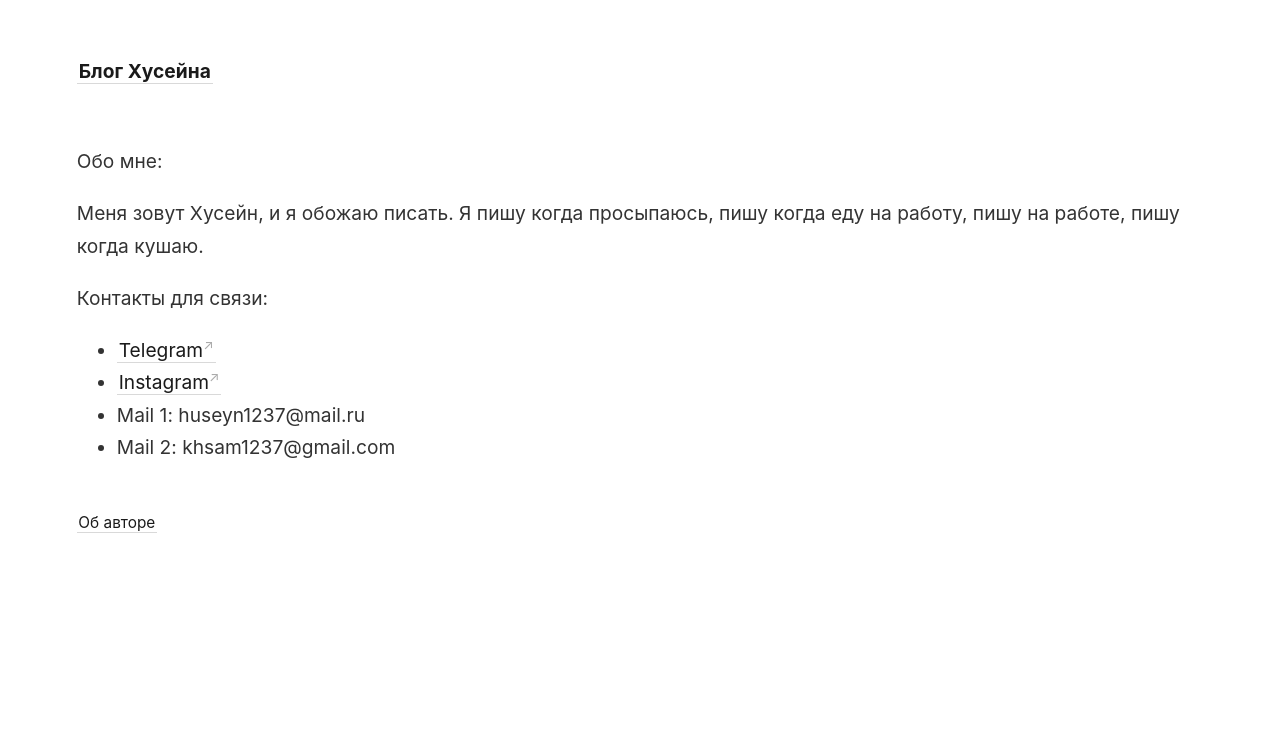
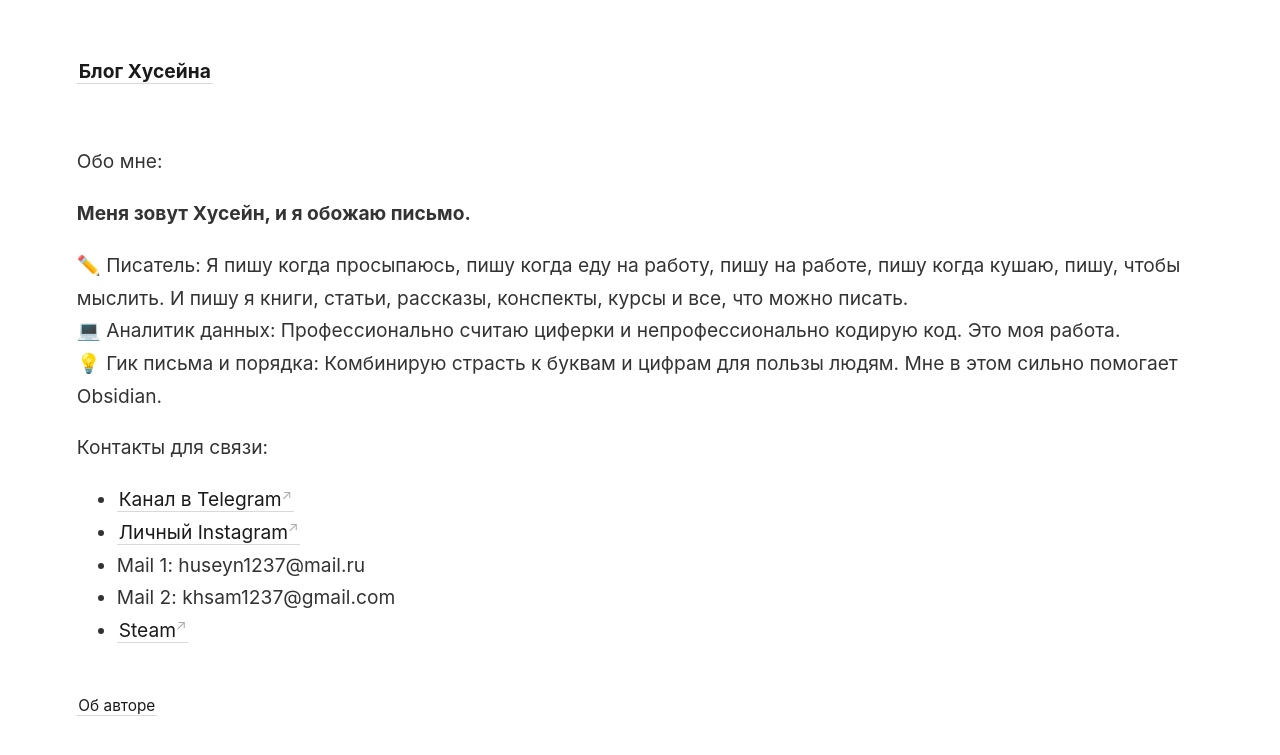
Before and after one commit to khuseynx/my-digital-garden, a Jekyll site: the page built from _pages/about.md, in a window 1280 px wide. Shown: the top 755 px of the page. Built offline with Jekyll 4.4.1, drawn with Linux system fonts in a browser that asks for light colours.

Commit message:
about me

```diff
--- a/_pages/about.md
+++ b/_pages/about.md
@@ -6,10 +6,20 @@ permalink: /about
 
 Обо мне:
 
-Меня зовут Хусейн, и я обожаю писать. Я пишу когда просыпаюсь, пишу когда еду на работу, пишу на работе, пишу когда кушаю.
+<strong>Меня зовут Хусейн, и я обожаю письмо.</strong>
+{% if jekyll.environment == "production" %}
+✏️ Писатель: Я пишу когда просыпаюсь, пишу когда еду на работу, пишу на работе, пишу когда кушаю, пишу, чтобы мыслить. И пишу я книги, статьи, рассказы, конспекты, курсы и все, что можно писать.<br>
+💻 Аналитик данных: Профессионально считаю циферки и непрофессионально кодирую код. Это моя работа. <br>
+💡 Гик письма и порядка: Комбинирую страсть к буквам и цифрам для пользы людям. Мне в этом сильно помогает Obsidian.<br>
+{% else %}
+✏️ Писатель: Я пишу когда просыпаюсь, пишу когда еду на работу, пишу на работе, пишу когда кушаю, пишу, чтобы мыслить. И пишу я книги, статьи, рассказы, конспекты, курсы и все, что можно писать.<br>
+💻 Аналитик данных: Профессионально считаю циферки и непрофессионально кодирую код. Это моя работа. <br>
+💡 Гик письма и порядка: Комбинирую страсть к буквам и цифрам для пользы людям. В борьбе за соблюдение баланса между порядком и хаосом мне сильно помогает Obsidian.<br>
+{% endif %}
 
 Контакты для связи:
-- [Telegram](https://t.me/Khuseynx)
-- [Instagram](https://www.instagram.com/khuseynx)
+- [Канал в Telegram](https://t.me/Khuseynx)
+- [Личный Instagram](https://www.instagram.com/khuseynx)
 - Mail 1: huseyn1237@mail.ru
 - Mail 2: khsam1237@gmail.com
+- [Steam](https://steamcommunity.com/id/khuseynX/)
```
Also changed, not shown: _pages/index.md (+1 -1 lines).
